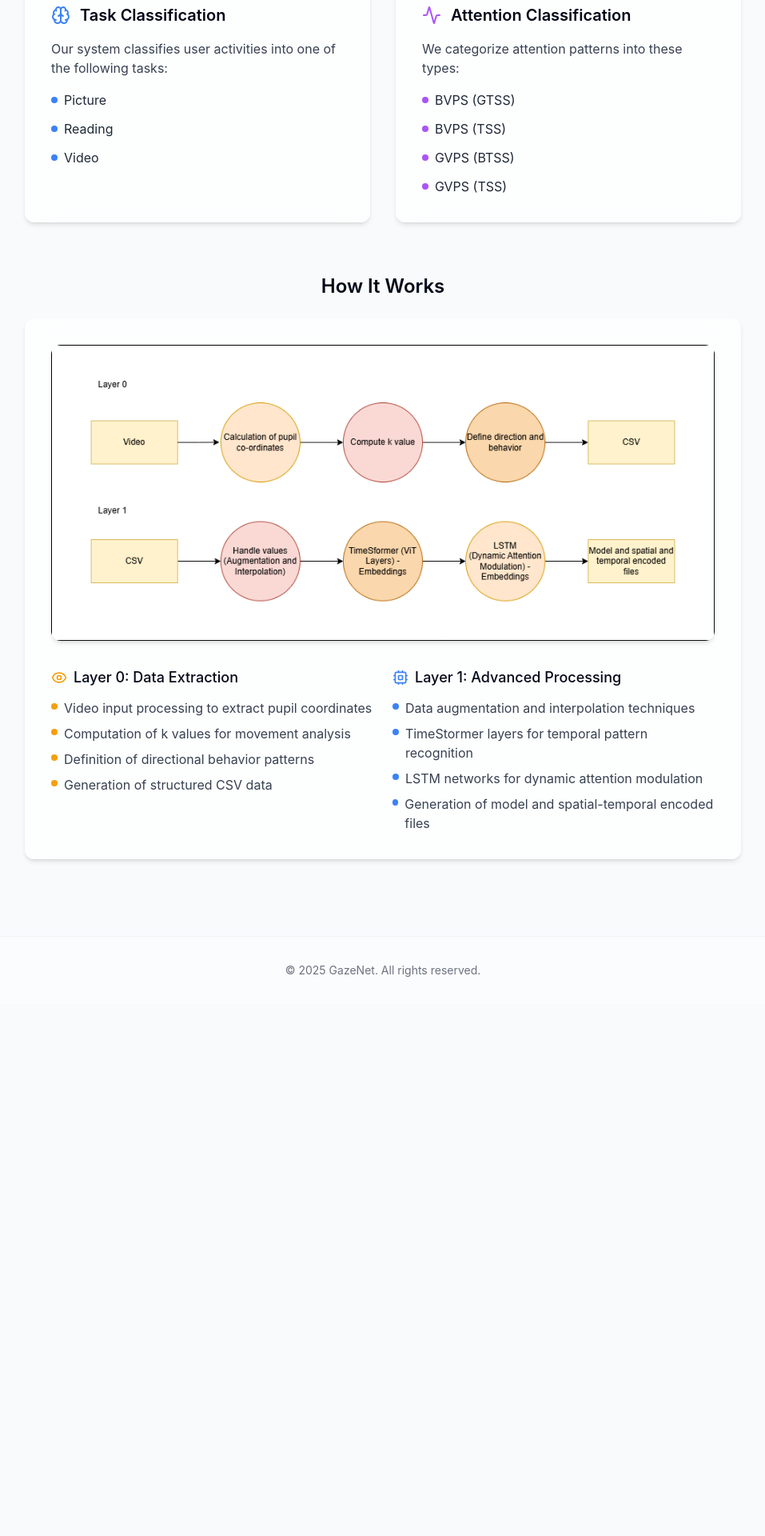
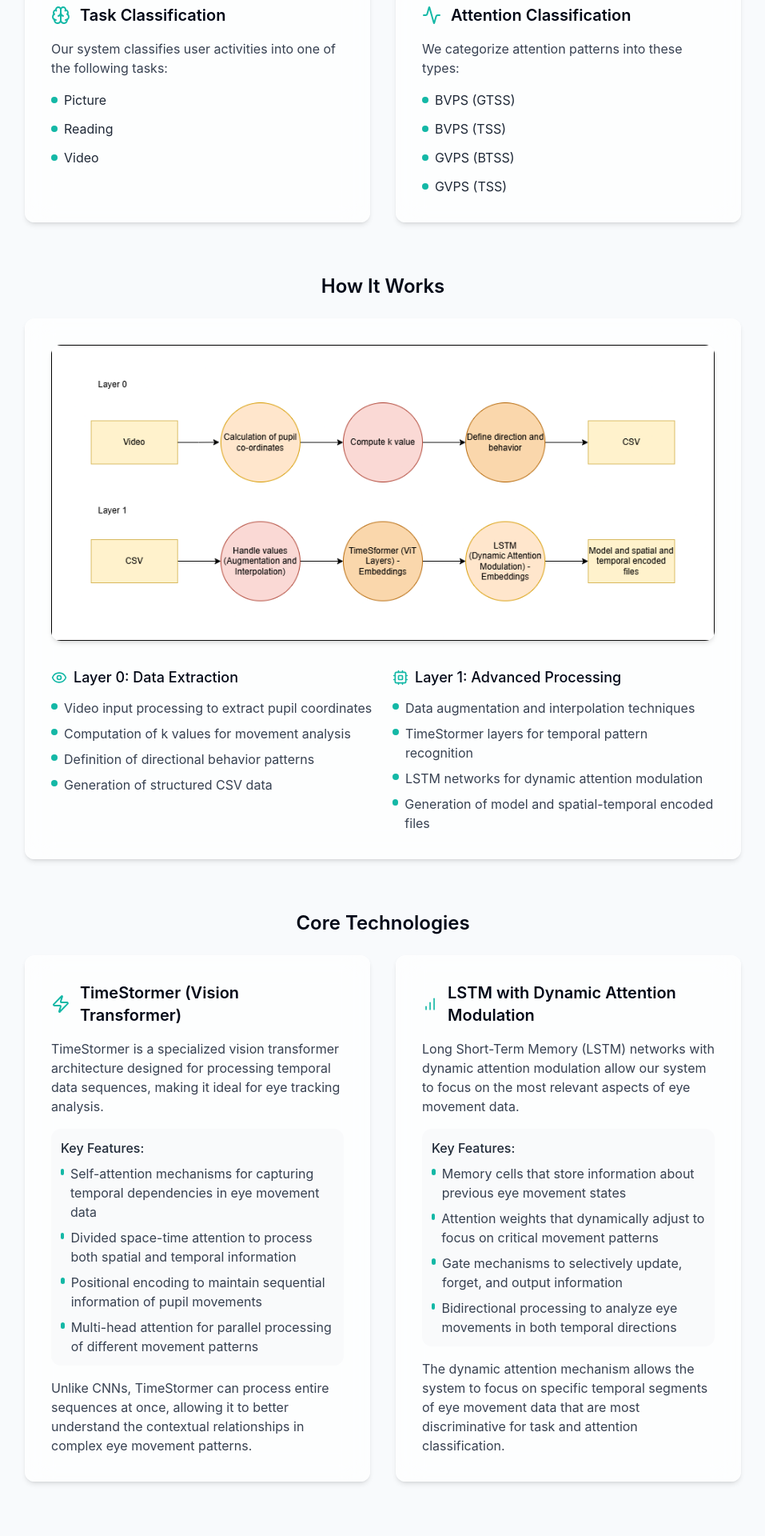
Before and after one commit to JadeSamLee/gazenet-vit, a React (Vite) app: page /about in a window 1280 px wide. Shown: the part 620-2540 px from the top of the page at 80% size, without its empty margins (161-1118 px from the left). Before the commit the page ends 1875 px from the top, so only its background shows below. Built offline with nearby package versions, Linux system fonts and the light colour scheme.

Commit message:
Add AboutPage details
Update AboutPage with Timesformer and LSTM information, using teal color scheme.

```diff
--- a/src/components/Layout.tsx
+++ b/src/components/Layout.tsx
@@ -15,7 +15,7 @@ const Layout = () => {
     <div className="min-h-screen flex flex-col">
       <header className="py-4 px-8 border-b border-gray-100 glass sticky top-0 z-50">
         <div className="container mx-auto flex items-center justify-between">
-          <Link to="/" className="flex items-center space-x-2 text-primary transition-all duration-300 hover:opacity-80">
+          <Link to="/" className="flex items-center space-x-2 text-teal-600 transition-all duration-300 hover:opacity-80">
             <Eye className="h-6 w-6" />
             <span className="text-xl font-semibold">GazeNet</span>
           </Link>
@@ -53,13 +53,13 @@ const NavLink = ({ to, current, children }: { to: string; current: string; child
       to={to}
       className={`relative py-2 transition-colors duration-300 ${
         isActive
-          ? "text-primary font-medium"
-          : "text-gray-600 hover:text-primary"
+          ? "text-teal-600 font-medium"
+          : "text-gray-600 hover:text-teal-600"
       }`}
     >
       {children}
       {isActive && (
-        <span className="absolute bottom-0 left-0 w-full h-0.5 bg-primary rounded-full animate-fade-in" />
+        <span className="absolute bottom-0 left-0 w-full h-0.5 bg-teal-600 rounded-full animate-fade-in" />
       )}
     </Link>
   );
--- a/src/index.css
+++ b/src/index.css
@@ -1,4 +1,3 @@
-
 @tailwind base;
 @tailwind components;
 @tailwind utilities;
@@ -16,7 +15,7 @@
     --popover: 0 0% 100%;
     --popover-foreground: 222.2 84% 4.9%;
 
-    --primary: 221.2 83% 53.3%;
+    --primary: 171 75% 41%;
     --primary-foreground: 210 40% 98%;
 
     --secondary: 210 40% 96.1%;
@@ -33,7 +32,7 @@
 
     --border: 214.3 31.8% 91.4%;
     --input: 214.3 31.8% 91.4%;
-    --ring: 221.2 83% 53.3%;
+    --ring: 171 75% 41%;
 
     --radius: 0.75rem;
   }
--- a/src/pages/AboutPage.tsx
+++ b/src/pages/AboutPage.tsx
@@ -1,5 +1,5 @@
 
-import { Activity, Brain, Cpu, Eye } from 'lucide-react';
+import { Activity, Brain, Cpu, Eye, Zap, BarChart } from 'lucide-react';
 import { TASKS, ATTENTION } from '../contexts/ClassificationContext';
 
 const AboutPage = () => {
@@ -30,7 +30,7 @@ const AboutPage = () => {
       <section className="grid grid-cols-1 md:grid-cols-2 gap-8 mb-16">
         <div className="glass rounded-xl p-8">
           <div className="flex items-center space-x-3 mb-4">
-            <Brain className="h-6 w-6 text-blue-500" />
+            <Brain className="h-6 w-6 text-teal-500" />
             <h2 className="text-xl font-semibold">Task Classification</h2>
           </div>
 
@@ -41,7 +41,7 @@ const AboutPage = () => {
           <ul className="space-y-3">
             {TASKS.map((task, index) => (
               <li key={index} className="flex items-center space-x-2">
-                <span className="w-2 h-2 rounded-full bg-blue-500"></span>
+                <span className="w-2 h-2 rounded-full bg-teal-500"></span>
                 <span className="text-gray-800">{task}</span>
               </li>
             ))}
@@ -50,7 +50,7 @@ const AboutPage = () => {
 
         <div className="glass rounded-xl p-8">
           <div className="flex items-center space-x-3 mb-4">
-            <Activity className="h-6 w-6 text-purple-500" />
+            <Activity className="h-6 w-6 text-teal-500" />
             <h2 className="text-xl font-semibold">Attention Classification</h2>
           </div>
 
@@ -61,7 +61,7 @@ const AboutPage = () => {
           <ul className="space-y-3">
             {ATTENTION.map((attention, index) => (
               <li key={index} className="flex items-center space-x-2">
-                <span className="w-2 h-2 rounded-full bg-purple-500"></span>
+                <span className="w-2 h-2 rounded-full bg-teal-500"></span>
                 <span className="text-gray-800">{attention}</span>
               </li>
             ))}
@@ -82,24 +82,24 @@ const AboutPage = () => {
           <div className="grid grid-cols-1 md:grid-cols-2 gap-6 mt-8">
             <div>
               <h3 className="text-lg font-medium mb-3 flex items-center">
-                <Eye className="mr-2 h-5 w-5 text-amber-500" />
+                <Eye className="mr-2 h-5 w-5 text-teal-500" />
                 Layer 0: Data Extraction
               </h3>
               <ul className="space-y-2 text-gray-700">
                 <li className="flex items-start">
-                  <span className="w-2 h-2 rounded-full bg-amber-500 mt-1.5 mr-2"></span>
+                  <span className="w-2 h-2 rounded-full bg-teal-500 mt-1.5 mr-2"></span>
                   <span>Video input processing to extract pupil coordinates</span>
                 </li>
                 <li className="flex items-start">
-                  <span className="w-2 h-2 rounded-full bg-amber-500 mt-1.5 mr-2"></span>
+                  <span className="w-2 h-2 rounded-full bg-teal-500 mt-1.5 mr-2"></span>
                   <span>Computation of k values for movement analysis</span>
                 </li>
                 <li className="flex items-start">
-                  <span className="w-2 h-2 rounded-full bg-amber-500 mt-1.5 mr-2"></span>
+                  <span className="w-2 h-2 rounded-full bg-teal-500 mt-1.5 mr-2"></span>
                   <span>Definition of directional behavior patterns</span>
                 </li>
                 <li className="flex items-start">
-                  <span className="w-2 h-2 rounded-full bg-amber-500 mt-1.5 mr-2"></span>
+                  <span className="w-2 h-2 rounded-full bg-teal-500 mt-1.5 mr-2"></span>
                   <span>Generation of structured CSV data</span>
                 </li>
               </ul>
@@ -107,28 +107,113 @@ const AboutPage = () => {
 
             <div>
               <h3 className="text-lg font-medium mb-3 flex items-center">
-                <Cpu className="mr-2 h-5 w-5 text-blue-500" />
+                <Cpu className="mr-2 h-5 w-5 text-teal-500" />
                 Layer 1: Advanced Processing
               </h3>
               <ul className="space-y-2 text-gray-700">
                 <li className="flex items-start">
-                  <span className="w-2 h-2 rounded-full bg-blue-500 mt-1.5 mr-2"></span>
+                  <span className="w-2 h-2 rounded-full bg-teal-500 mt-1.5 mr-2"></span>
                   <span>Data augmentation and interpolation techniques</span>
                 </li>
                 <li className="flex items-start">
-                  <span className="w-2 h-2 rounded-full bg-blue-500 mt-1.5 mr-2"></span>
+                  <span className="w-2 h-2 rounded-full bg-teal-500 mt-1.5 mr-2"></span>
                   <span>TimeStormer layers for temporal pattern recognition</span>
                 </li>
                 <li className="flex items-start">
-                  <span className="w-2 h-2 rounded-full bg-blue-500 mt-1.5 mr-2"></span>
+                  <span className="w-2 h-2 rounded-full bg-teal-500 mt-1.5 mr-2"></span>
                   <span>LSTM networks for dynamic attention modulation</span>
                 </li>
                 <li className="flex items-start">
-                  <span className="w-2 h-2 rounded-full bg-blue-500 mt-1.5 mr-2"></span>
+                  <span className="w-2 h-2 rounded-full bg-teal-500 mt-1.5 mr-2"></span>
                   <span>Generation of model and spatial-temporal encoded files</span>
                 </li>
               </ul>
             </div>
+          </div>
+        </div>
+      </section>
+
+      {/* New sections about TimeStormer and LSTM */}
+      <section className="mb-16">
+        <h2 className="text-2xl font-semibold mb-6 text-center">Core Technologies</h2>
+
+        <div className="grid grid-cols-1 md:grid-cols-2 gap-8">
+          <div className="glass rounded-xl p-8 hover:shadow-lg transition-all duration-300">
+            <div className="flex items-center space-x-3 mb-4">
+              <Zap className="h-6 w-6 text-teal-500" />
+              <h3 className="text-xl font-semibold">TimeStormer (Vision Transformer)</h3>
+            </div>
+
+            <p className="text-gray-700 mb-4">
+              TimeStormer is a specialized vision transformer architecture designed for processing temporal data sequences, making it ideal for eye tracking analysis.
+            </p>
+
+            <div className="space-y-3 mt-4">
+              <div className="p-3 bg-gray-50 rounded-lg">
+                <h4 className="font-medium text-gray-800 mb-2">Key Features:</h4>
+                <ul className="space-y-2 text-gray-700">
+                  <li className="flex items-start">
+                    <span className="w-2 h-2 rounded-full bg-teal-500 mt-1.5 mr-2"></span>
+                    <span>Self-attention mechanisms for capturing temporal dependencies in eye movement data</span>
+                  </li>
+                  <li className="flex items-start">
+                    <span className="w-2 h-2 rounded-full bg-teal-500 mt-1.5 mr-2"></span>
+                    <span>Divided space-time attention to process both spatial and temporal information</span>
+                  </li>
+                  <li className="flex items-start">
+                    <span className="w-2 h-2 rounded-full bg-teal-500 mt-1.5 mr-2"></span>
+                    <span>Positional encoding to maintain sequential information of pupil movements</span>
+                  </li>
+                  <li className="flex items-start">
+                    <span className="w-2 h-2 rounded-full bg-teal-500 mt-1.5 mr-2"></span>
+                    <span>Multi-head attention for parallel processing of different movement patterns</span>
+                  </li>
+                </ul>
+              </div>
+            </div>
+
+            <p className="text-gray-700 mt-4">
+              Unlike CNNs, TimeStormer can process entire sequences at once, allowing it to better understand the contextual relationships in complex eye movement patterns.
+            </p>
+          </div>
+
+          <div className="glass rounded-xl p-8 hover:shadow-lg transition-all duration-300">
+            <div className="flex items-center space-x-3 mb-4">
+              <BarChart className="h-6 w-6 text-teal-500" />
+              <h3 className="text-xl font-semibold">LSTM with Dynamic Attention Modulation</h3>
+            </div>
+
+            <p className="text-gray-700 mb-4">
+              Long Short-Term Memory (LSTM) networks with dynamic attention modulation allow our system to focus on the most relevant aspects of eye movement data.
+            </p>
+
+            <div className="space-y-3 mt-4">
+              <div className="p-3 bg-gray-50 rounded-lg">
+                <h4 className="font-medium text-gray-800 mb-2">Key Features:</h4>
+                <ul className="space-y-2 text-gray-700">
+                  <li className="flex items-start">
+                    <span className="w-2 h-2 rounded-full bg-teal-500 mt-1.5 mr-2"></span>
+                    <span>Memory cells that store information about previous eye movement states</span>
+                  </li>
+                  <li className="flex items-start">
+                    <span className="w-2 h-2 rounded-full bg-teal-500 mt-1.5 mr-2"></span>
+                    <span>Attention weights that dynamically adjust to focus on critical movement patterns</span>
+                  </li>
+                  <li className="flex items-start">
+                    <span className="w-2 h-2 rounded-full bg-teal-500 mt-1.5 mr-2"></span>
+                    <span>Gate mechanisms to selectively update, forget, and output information</span>
+                  </li>
+                  <li className="flex items-start">
+                    <span className="w-2 h-2 rounded-full bg-teal-500 mt-1.5 mr-2"></span>
+                    <span>Bidirectional processing to analyze eye movements in both temporal directions</span>
+                  </li>
+                </ul>
+              </div>
+            </div>
+
+            <p className="text-gray-700 mt-4">
+              The dynamic attention mechanism allows the system to focus on specific temporal segments of eye movement data that are most discriminative for task and attention classification.
+            </p>
           </div>
         </div>
       </section>
```
